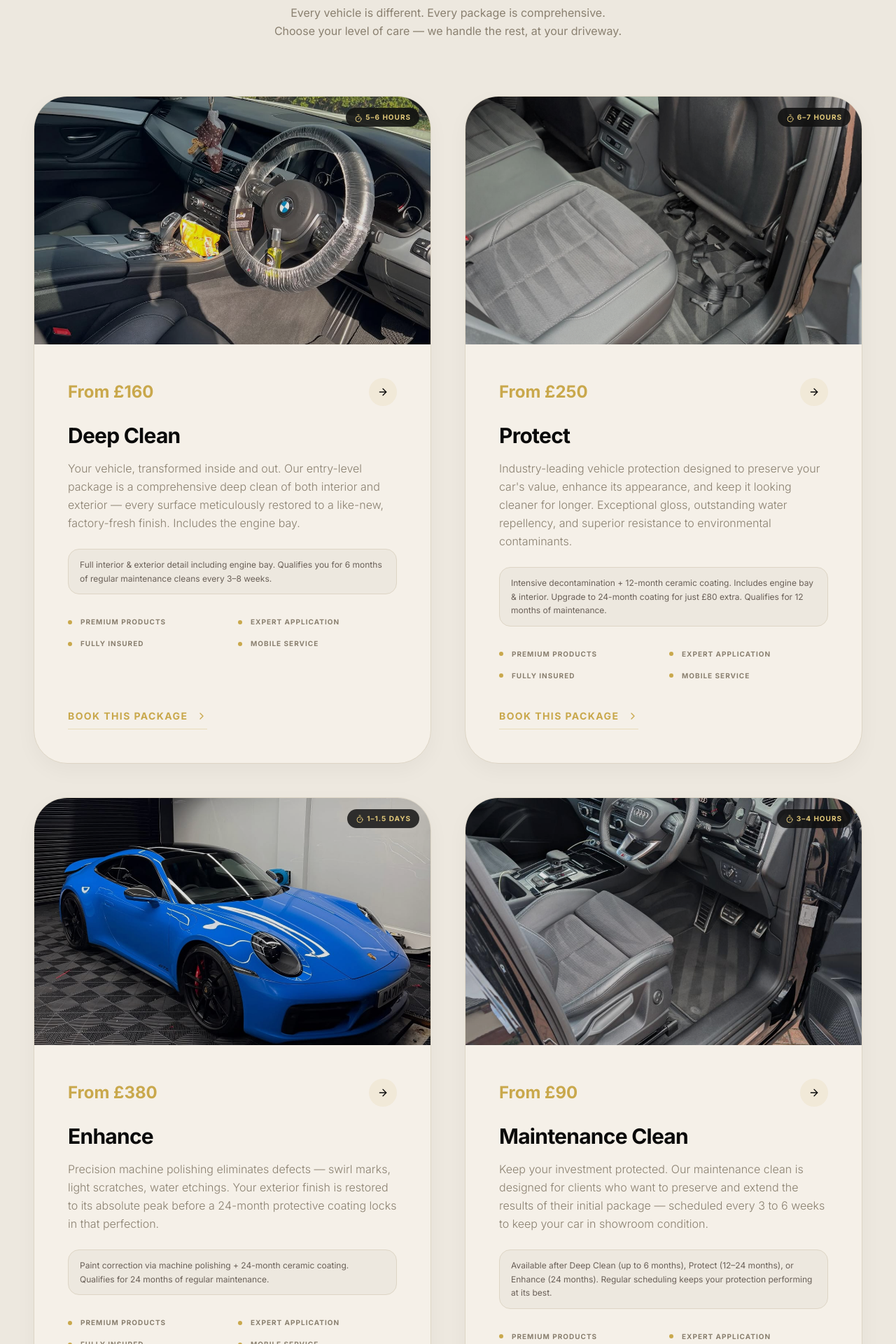
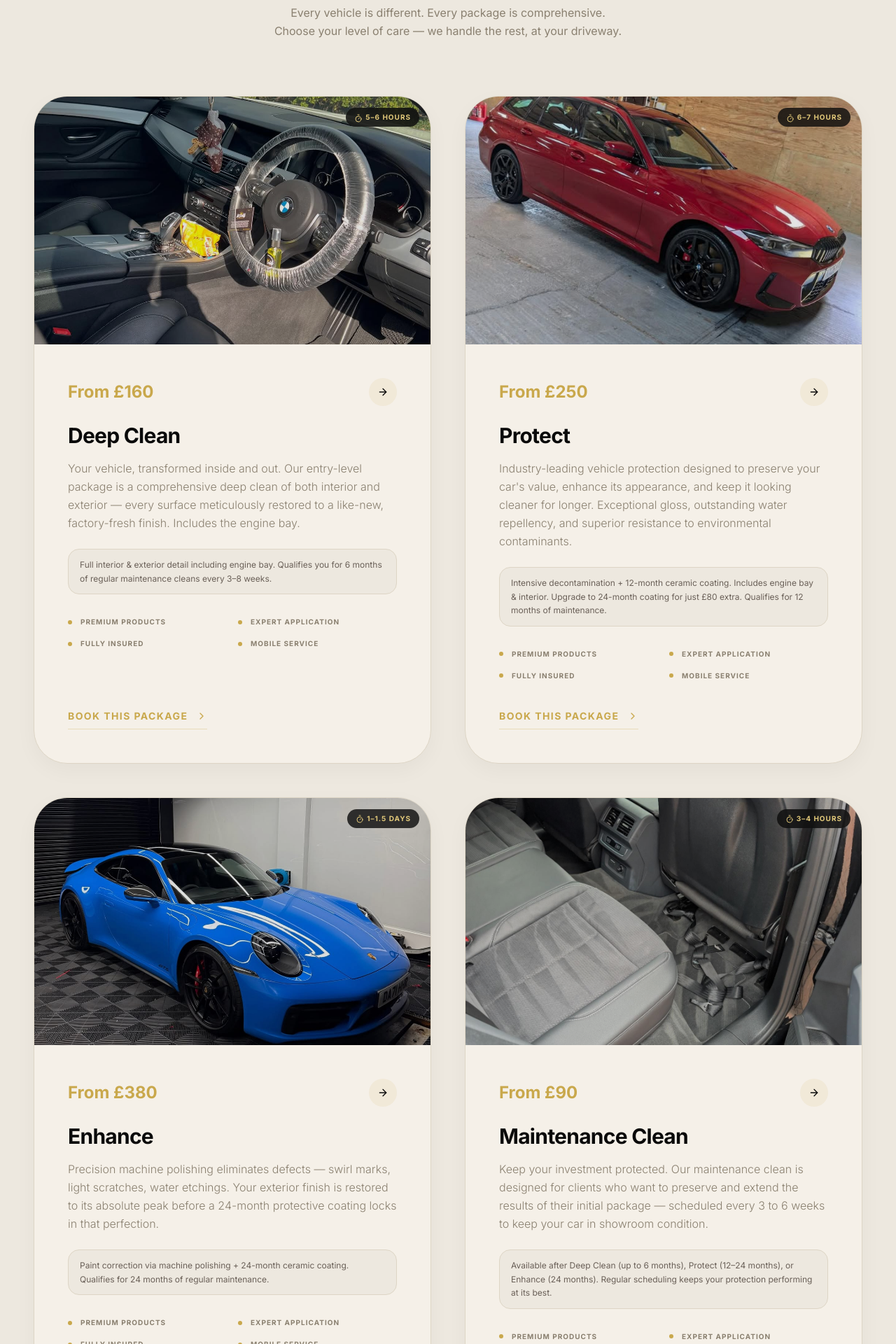
Before and after one commit to mronukumar30/rd-new, a React (Vite) app: page / in a window 1280 px wide. Shown: the part 3220-5140 px from the top of the page at 70% size. Built offline with nearby package versions, Linux system fonts and the light colour scheme; a web font is replaced by a local one.

Commit message:
update maintenance clean package image asset references

```diff
--- a/src/App.tsx
+++ b/src/App.tsx
@@ -1321,7 +1321,7 @@ const GALLERY_ITEMS = [
     title: "Signature Maintenance",
     service: "Maintenance Clean",
     desc: "Preserving that showroom finish with regular, professional care.",
-    url: "/722603920_1672180454069237_87820404347023918_n.jpg",
+    url: "/722406960_1513876637133998_1504754795098428094_n.jpg",
   },
   {
     id: 11,
--- a/src/constants.ts
+++ b/src/constants.ts
@@ -15,7 +15,7 @@ export const SERVICES = [
     description: 'Intensive decontamination + 12-month ceramic coating. Includes engine bay & interior. Upgrade to 24-month coating for just £80 extra. Qualifies for 12 months of maintenance.',
     price: 'From £250',
     duration: '6–7 Hours',
-    image: '/722406960_1513876637133998_1504754795098428094_n.jpg',
+    image: '/724038861_5485032541722527_4697859893829064116_n.jpg',
   },
   {
     id: 'enhance',
@@ -34,7 +34,7 @@ export const SERVICES = [
     description: 'Available after Deep Clean (up to 6 months), Protect (12–24 months), or Enhance (24 months). Regular scheduling keeps your protection performing at its best.',
     price: 'From £90',
     duration: '3–4 Hours',
-    image: '/722603920_1672180454069237_87820404347023918_n.jpg',
+    image: '/722406960_1513876637133998_1504754795098428094_n.jpg',
   },
 ];
 
@@ -158,7 +158,7 @@ export const GALLERY_MEDIA = [
     type: "image",
     title: "Signature Maintenance",
     desc: "Preserving that showroom finish with regular, professional care.",
-    url: "/722603920_1672180454069237_87820404347023918_n.jpg",
+    url: "/722406960_1513876637133998_1504754795098428094_n.jpg",
     span: "md:col-span-2 md:row-span-2 sm:col-span-1 sm:row-span-2",
   },
   {
```
